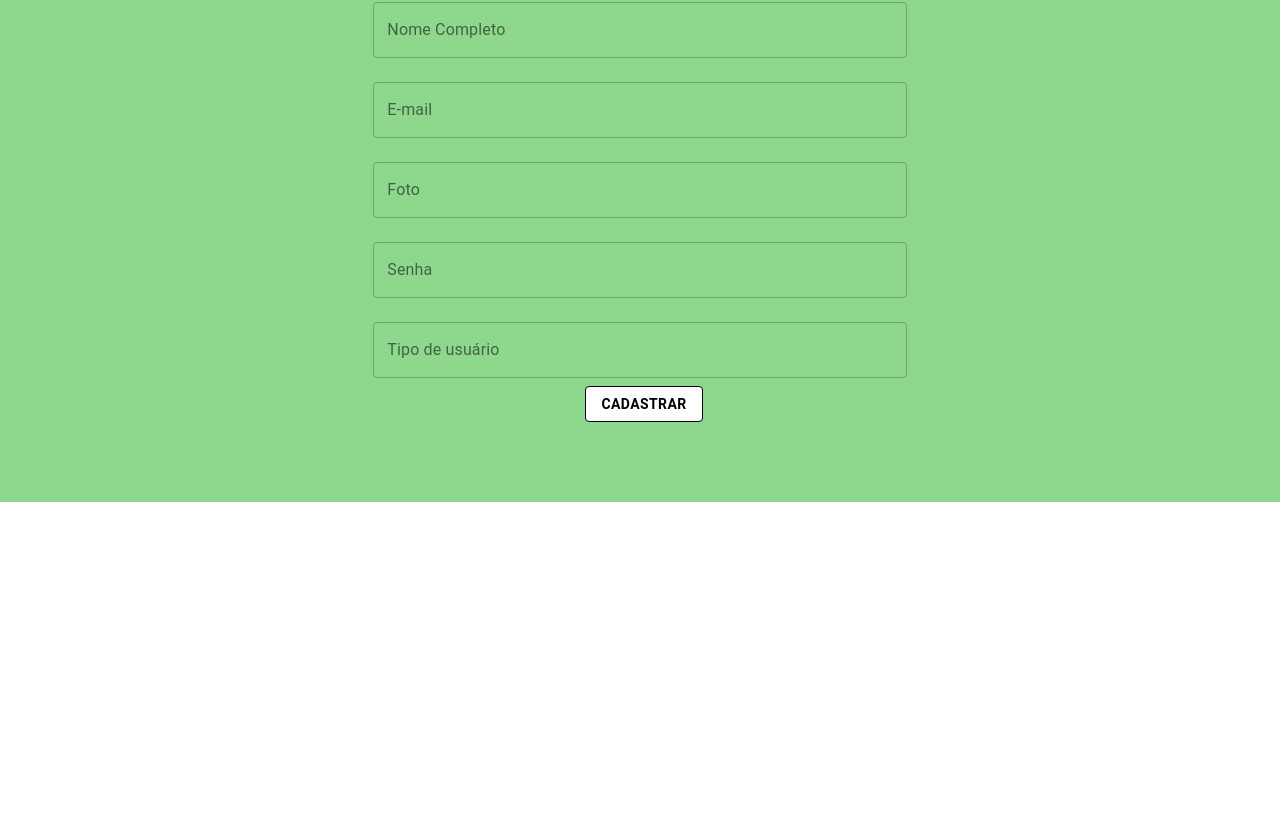
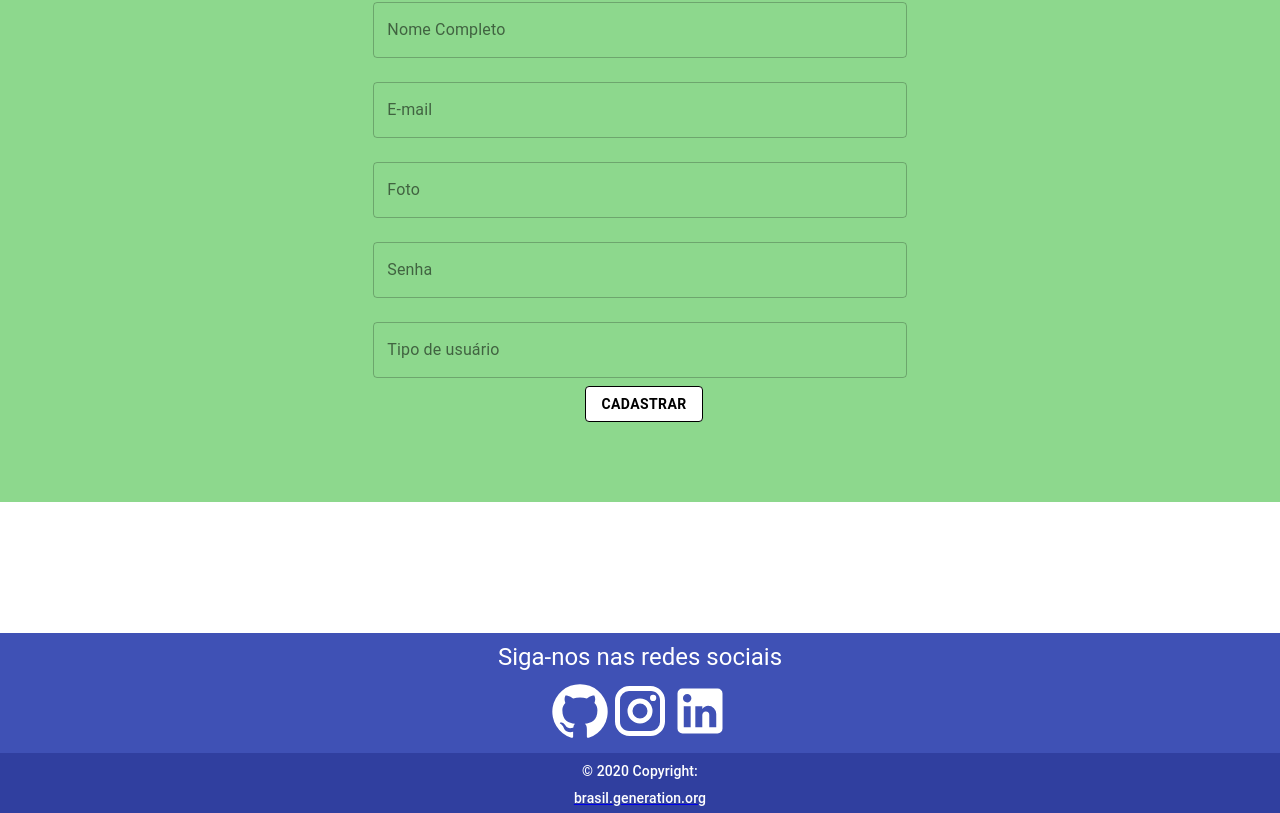
Before and after one commit to fabianagsilva/PontoVerde-Front-End, a React (Create React App) app: page /cadastrar in a window 1280 px wide. Shown: the part 215-1028 px from the top of the page. Before the commit the page ends 848 px from the top, so only its background shows below. Built offline with nearby package versions, Linux system fonts and the light colour scheme.

Commit message:
@marirebecca [Criação da pag Footer] 04.11.2022

```diff
--- a/src/App.tsx
+++ b/src/App.tsx
@@ -3,6 +3,7 @@ import Home from "./paginas/home/Home";
 import Login from "./paginas/login/Login";
 import Cadastrar from "./paginas/cadastrar/Cadastrar";
 import Navbar from "./components/statics/navbar/Navbar";
+import Footer from "./components/statics/footer/Footer";
 import {BrowserRouter as Router, Routes, Route} from "react-router-dom";
 import "./App.css";
 
@@ -10,6 +11,7 @@ function App() {
   return (
     <Router>
       <Navbar />
+
       <div style={{ minHeight: "100vh" }}>
         <Routes>
           <Route path='/' element={<Login />} />
@@ -18,7 +20,11 @@ function App() {
           <Route path='/cadastrar' element={<Cadastrar />}/>
         </Routes>
       </div>
+
+      <Footer />
+
     </Router>
+
   );
 }
 
--- /dev/null
+++ b/src/components/statics/footer/Footer.tsx
@@ -0,0 +1,44 @@
+import React from 'react';
+import InstagramIcon from '@mui/icons-material/Instagram';
+import LinkedInIcon from '@mui/icons-material/LinkedIn';
+import GitHub from '@mui/icons-material/GitHub';
+import { Typography, Box, Grid } from '@mui/material';
+
+function Footer() {
+    return (
+        <>
+            <Grid container direction="row" justifyContent="center" alignItems="center">
+                <Grid alignItems="center" item xs={12}>
+                    <Box style={{ backgroundColor: "#3F51B5", height: "120px" }}>
+                        <Box paddingTop={1} display="flex" alignItems="center" justifyContent="center">
+                            <Typography variant="h5" align="center" gutterBottom style={{ color: "white" }}>Siga-nos nas redes sociais </Typography>
+                        </Box>
+                        <Box display="flex" alignItems="center" justifyContent="center">
+                            <a href="https://github.com/flrvia/PontoVerde-Front-End" target="_blank">
+                                <GitHub style={{ fontSize: 60, color: "white" }} />
+                            </a>
+                            <a href="https://www.instagram.com/generationbrasil/" target="_blank">
+                                <InstagramIcon style={{ fontSize: 60, color: "white" }} />
+                            </a>
+                            <a href="https://www.linkedin.com/school/generationbrasil/" target="_blank">
+                                <LinkedInIcon style={{ fontSize: 60, color: "white" }} />
+                            </a>
+                        </Box>
+                    </Box>
+                    <Box style={{ backgroundColor: "#303F9F", height: "60px" }}>
+                        <Box paddingTop={1}>
+                            <Typography variant="subtitle2" align="center" gutterBottom style={{ color: "white" }} >© 2020 Copyright:</Typography>
+                        </Box>
+                        <Box>
+                            <a target="_blank" href="https://brasil.generation.org">
+                                <Typography variant="subtitle2" gutterBottom style={{ color: "white" }} align="center">brasil.generation.org</Typography>
+                            </a>
+                        </Box>
+                    </Box>
+                </Grid>
+            </Grid>
+        </>
+    )
+}
+
+export default Footer;
```
Also changed, not shown: src/components/statics/footer/Footer.css (added).
